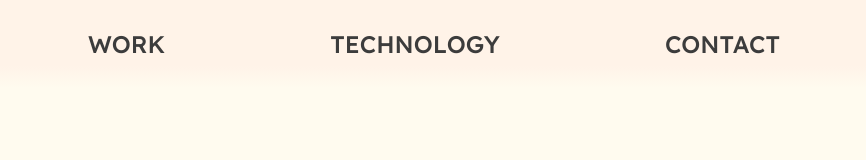
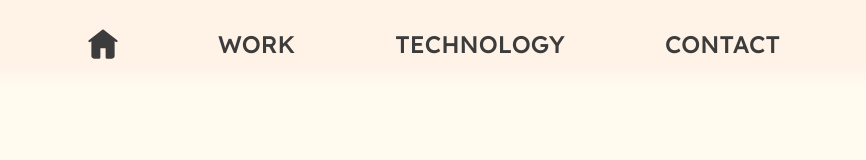
Before and after one commit to emdok/portfolio-v2, a Vue app: page / in a window 1280 px wide. Both pictures are taken after a click on the element 736 px from the left and 1905 px from the top of the page. Shown: the top 160 px of the page, without its empty margins (206-1072 px from the left). Built offline with nearby package versions, Linux system fonts and the light colour scheme.

Commit message:
adjust spacing for homepage titles

```diff
--- a/src/App.vue
+++ b/src/App.vue
@@ -19,6 +19,7 @@ watch(route, (newRoute) => {
       <Hero v-if="preventHeroDisplay" />
       <div class="nav">
         <nav>
+          <RouterLink v-if="!preventHeroDisplay" to="/"><img class="home" src="/home.svg" alt="home"></RouterLink>
           <RouterLink to="/#work-section">Work</RouterLink>
           <RouterLink to="/#tech-section">Technology</RouterLink>
           <RouterLink to="/contact">Contact</RouterLink>
@@ -53,6 +54,7 @@ header {
 }
 
 nav {
+  align-items: center;
   display: flex;
   font-size: $nav-font-size-sm;
   font-weight: 500;
--- a/src/assets/styles/_base.scss
+++ b/src/assets/styles/_base.scss
@@ -43,3 +43,11 @@ img {
 a {
   text-decoration: none;
 }
+
+.home {
+  color: $color-dark-gray;
+  width: 15px;
+  @include mq(l) {
+    width: 30px;
+  }
+}
--- a/src/views/TechView.vue
+++ b/src/views/TechView.vue
@@ -22,12 +22,16 @@ import TechGrid from '@/components/TechGrid.vue'
   display: flex;
   flex-direction: column;
   margin: 0 5%;
+  &--title {
+    margin-block-end: 100px;
+  }
 
   @include mq(l) {
     flex-direction: row;
     &--title {
       flex: 5;
       width: 100%;
+      margin-block-end: unset;
     }
   }
 }
--- a/src/views/WorkView.vue
+++ b/src/views/WorkView.vue
@@ -24,10 +24,16 @@
     flex-direction: column;
     justify-content: center;
     margin: 0 5%;
+
+    &--title {
+      margin-block-end: 100px;
+    }
+
     @include mq(l) {
       flex-direction: row;
       &--title {
       width: 100%;
+      margin-block-end: unset;
     }
     }
   }
```
Also changed, not shown: public/home.svg (added).
